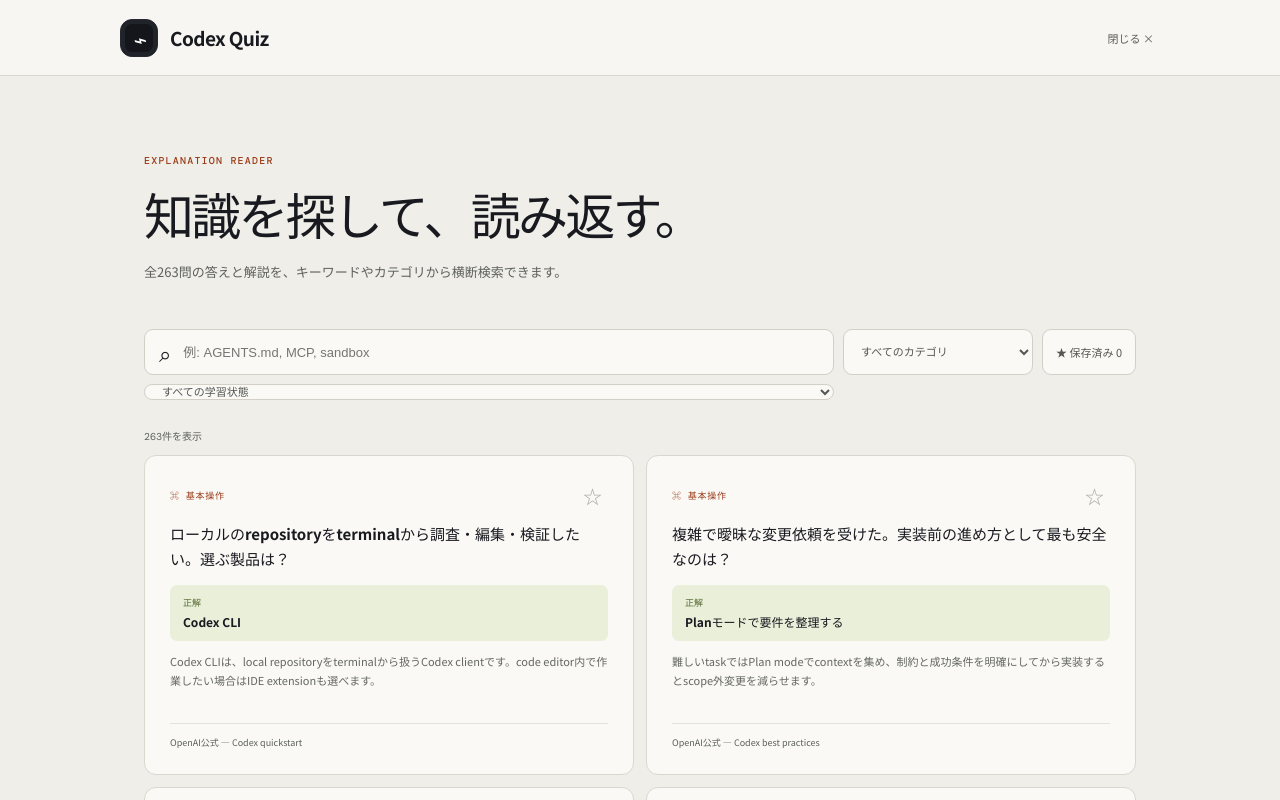
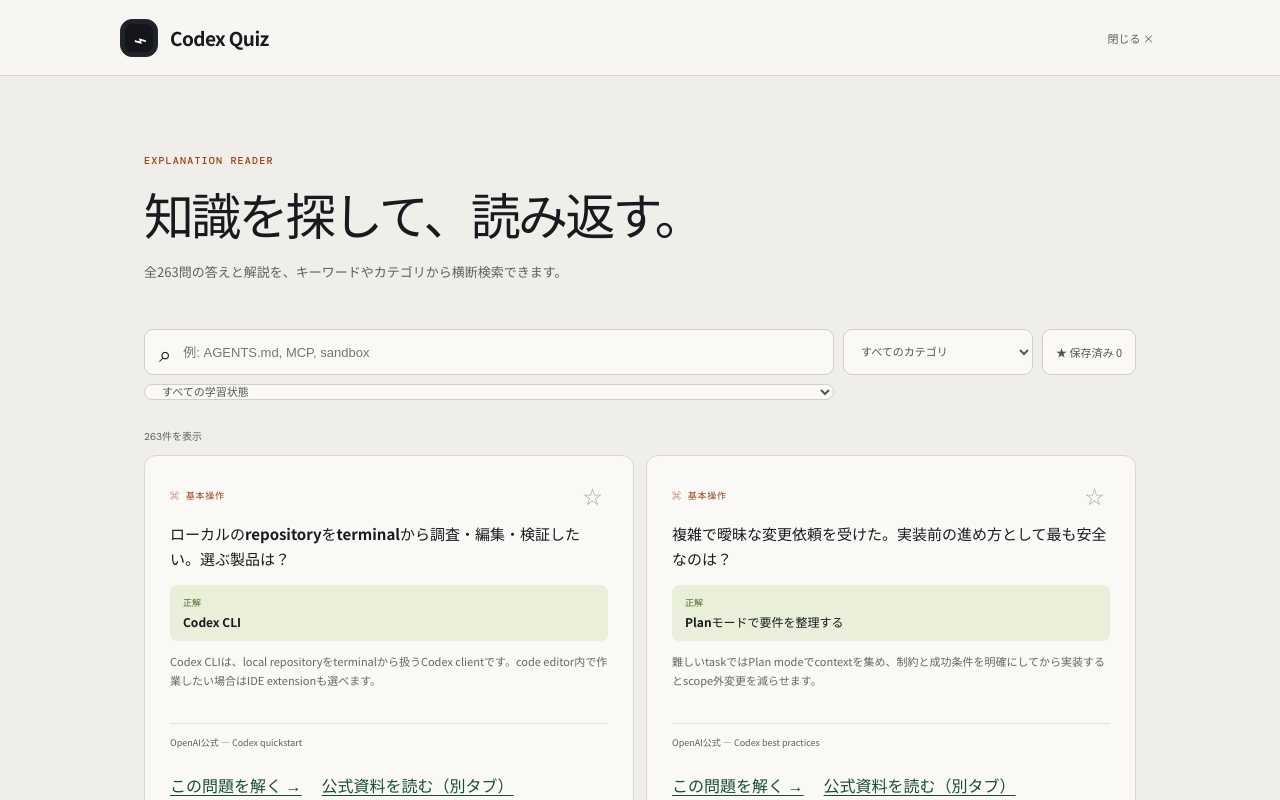
Before and after one commit to ip-san/codex-quiz, a React (Vite) app: page / in a window 1280 px wide. Both pictures are taken after a click on the button "解説を読む". Shown: the top 800 px of the page. Built offline with nearby package versions, Linux system fonts and the light colour scheme.

Commit message:
Link explanations to quiz practice and official references

```diff
--- a/src/App.tsx
+++ b/src/App.tsx
@@ -787,6 +787,14 @@ function App() {
                 <p>{quiz.explanation}</p>
                 <DiagramRenderer diagrams={quizDiagrams[quiz.id] ?? []} />
                 <div className="reader-source">OpenAI公式 — {quiz.source}</div>
+                <div className="reader-card-actions">
+                  <a href={`?q=${encodeURIComponent(quiz.id)}`}>この問題を解く →</a>
+                  {quiz.referenceUrl && (
+                    <a href={quiz.referenceUrl} target="_blank" rel="noopener noreferrer">
+                      公式資料を読む（別タブ）
+                    </a>
+                  )}
+                </div>
               </article>
             ))}
           </div>
--- a/src/styles.css
+++ b/src/styles.css
@@ -137,3 +137,16 @@ footer { border-top: 1px solid #dddad2; padding: 35px max(28px, calc((100vw - 11
   max-width: 100%;
   white-space: normal;
 }
+.reader-card-actions {
+  display: flex;
+  flex-wrap: wrap;
+  gap: 12px 20px;
+  margin-top: 16px;
+}
+.reader-card-actions a {
+  color: #174d36;
+  text-decoration: underline;
+  text-underline-offset: 3px;
+  padding: 8px 0;
+  overflow-wrap: anywhere;
+}
```
Also changed, not shown: 3 other files (tests, documents, lock files or other folders).
